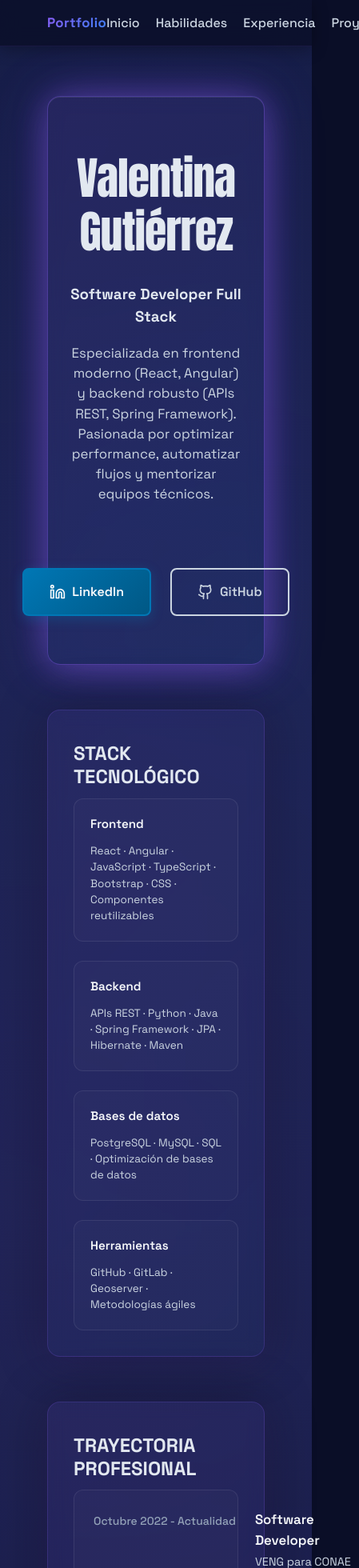
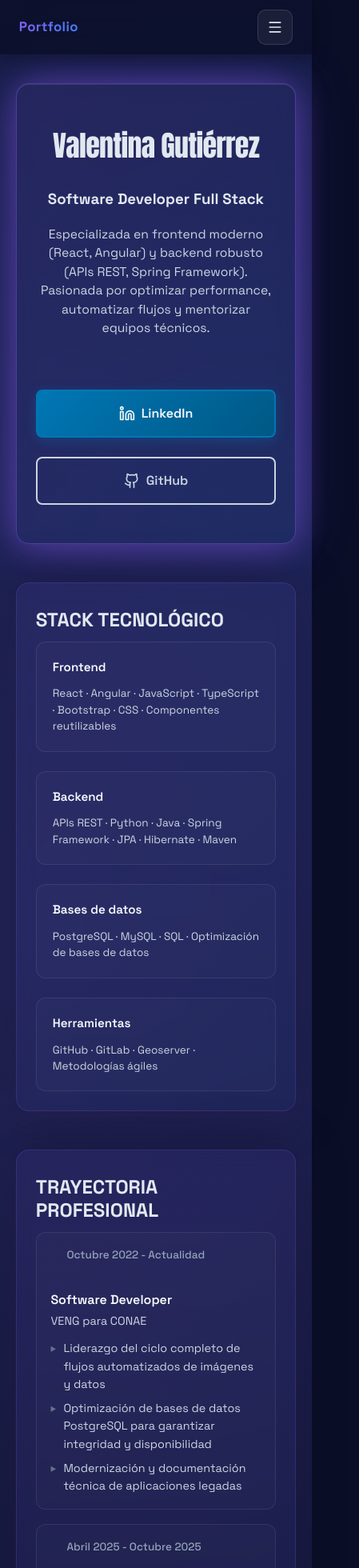
Before and after one commit to vgutierrezz/MyPortfolio, a React (Vite) app: page / in a window 390 px wide. Shown: the top 1960 px of the page at 80% size, 449 px wide, since content can reach past the window. Built offline with nearby package versions, Linux system fonts and the light colour scheme.

Commit message:
Actualización de información

```diff
--- a/src/App.css
+++ b/src/App.css
@@ -19,6 +19,7 @@
     align-items: center;
     justify-content: space-between;
     padding: 1rem 1.5rem;
+    position: relative;
 }
 
 .navbar__brand {
@@ -35,6 +36,26 @@
     display: flex;
     align-items: center;
     gap: 1.25rem;
+}
+
+.navbar__toggle {
+    display: none;
+    align-items: center;
+    justify-content: center;
+    background: rgba(255, 255, 255, 0.06);
+    border: 1px solid rgba(255, 255, 255, 0.12);
+    color: #e2e8f0;
+    border-radius: 10px;
+    width: 44px;
+    height: 44px;
+    cursor: pointer;
+    transition: all 0.3s ease;
+}
+
+.navbar__toggle:hover {
+    background: rgba(255, 255, 255, 0.12);
+    border-color: rgba(255, 255, 255, 0.25);
+    transform: translateY(-2px);
 }
 
 .navbar__link {
@@ -139,12 +160,21 @@ main {
 }
 
 .experience-date {
-    flex-shrink: 0;
+        flex-direction: column;
+        align-items: flex-start;
+        gap: 1rem;
+        padding: 1.25rem;
     font-size: 0.875rem;
     color: #94a3b8;
     font-weight: 500;
     padding-top: 0.25rem;
+        font-size: 0.85rem;
+        padding-top: 0;
     min-width: 140px;
+
+    .experience-highlights {
+        gap: 0.65rem;
+    }
 }
 
 .experience-content {
@@ -504,6 +534,11 @@ main {
     margin: 0;
 }
 
+.contact-method--email .contact-method__content p {
+    font-size: clamp(0.78rem, 2.4vw, 0.9rem);
+    word-break: break-word;
+}
+
 
 /* Hero Section - Centered */
 
@@ -536,3 +571,148 @@ main {
     margin: 0 auto;
     margin-bottom: 3rem;
 }
+
+@media (max-width: 1100px) {
+    .navbar__inner,
+    main {
+        width: 90%;
+    }
+
+    main {
+        padding: 120px 1rem 88px;
+    }
+}
+
+@media (max-width: 920px) {
+    .navbar__inner {
+        width: 92%;
+        padding: 0.75rem 1rem;
+    }
+
+    .navbar__links {
+        position: absolute;
+        top: 100%;
+        left: 0;
+        right: 0;
+        display: none;
+        flex-direction: column;
+        align-items: flex-start;
+        gap: 0.25rem;
+        padding: 0 1.5rem 1rem;
+        background: rgba(10, 14, 39, 0.95);
+        border-bottom: 1px solid rgba(139, 92, 246, 0.2);
+    }
+
+    .navbar__links--open {
+        display: flex;
+    }
+
+    .navbar__link {
+        padding: 0.75rem 0;
+        width: 100%;
+    }
+
+    .navbar__toggle {
+        display: inline-flex;
+    }
+
+    main {
+        width: 94%;
+        padding: 112px 1rem 80px;
+        gap: 48px;
+    }
+
+    .section {
+        padding: 24px;
+    }
+
+    .experience-card {
+        flex-direction: column;
+    }
+
+    .experience-date {
+        min-width: auto;
+    }
+
+    .course-header {
+        flex-direction: column;
+        align-items: flex-start;
+    }
+
+    .contact-links {
+        flex-direction: column;
+        width: 100%;
+    }
+
+    .contact-button {
+        width: 100%;
+        justify-content: center;
+    }
+
+    .contact-methods {
+        grid-template-columns: repeat(auto-fit, minmax(220px, 1fr));
+    }
+
+    #inicio {
+        min-height: auto;
+        padding: 48px 24px !important;
+    }
+
+    #inicio h1 {
+        font-size: 2.6rem;
+    }
+
+    .lede {
+        font-size: 0.98rem;
+    }
+}
+
+@media (max-width: 620px) {
+    .navbar__inner,
+    main {
+        width: 96%;
+    }
+
+    main {
+        padding: 104px 0.75rem 72px;
+    }
+
+    .navbar__links {
+        padding: 0 1rem 0.75rem;
+    }
+
+    .skills-grid {
+        grid-template-columns: repeat(auto-fit, minmax(170px, 1fr));
+    }
+
+    .projects-list,
+    .experience-list {
+        gap: 1.1rem;
+    }
+
+    .experience-card {
+        padding: 1.1rem;
+        gap: 0.85rem;
+    }
+
+    .experience-title {
+        font-size: 1rem;
+    }
+
+    .experience-highlights li {
+        padding-left: 1rem;
+        line-height: 1.55;
+    }
+
+    #inicio h1 {
+        font-size: 2.25rem;
+    }
+
+    #inicio .lede {
+        margin-bottom: 2rem;
+    }
+
+    .contact-methods {
+        grid-template-columns: 1fr;
+    }
+}
--- a/src/components/Navbar.jsx
+++ b/src/components/Navbar.jsx
@@ -1,3 +1,6 @@
+import { useState } from 'react'
+import { Menu, X } from 'lucide-react'
+
 const links = [
 	{ label: 'Inicio', href: '#inicio' },
 	{ label: 'Habilidades', href: '#habilidades' },
@@ -7,16 +10,35 @@ const links = [
 ]
 
 function Navbar() {
+	const [isOpen, setIsOpen] = useState(false)
+
 	return (
 		<nav className="navbar">
 			<div className="navbar__inner">
-				<a className="navbar__brand" href="#inicio" aria-label="Ir al inicio">
+				<a className="navbar__brand" href="#inicio" aria-label="Ir al inicio" onClick={() => setIsOpen(false)}>
 					Portfolio
 				</a>
 
-				<div className="navbar__links" role="list">
+				<button
+					type="button"
+					className="navbar__toggle"
+					onClick={() => setIsOpen((prev) => !prev)}
+					aria-expanded={isOpen}
+					aria-controls="primary-navigation"
+					aria-label="Abrir o cerrar menú"
+				>
+					{isOpen ? <X size={20} /> : <Menu size={20} />}
+				</button>
+
+				<div id="primary-navigation" className={`navbar__links ${isOpen ? 'navbar__links--open' : ''}`} role="list">
 					{links.map((link) => (
-						<a key={link.href} className="navbar__link" href={link.href} role="listitem">
+						<a
+							key={link.href}
+							className="navbar__link"
+							href={link.href}
+							role="listitem"
+							onClick={() => setIsOpen(false)}
+						>
 							{link.label}
 						</a>
 					))}
--- a/src/sections/Contact.jsx
+++ b/src/sections/Contact.jsx
@@ -28,7 +28,7 @@ function Contact() {
 	return (
 		<section id="contacto" className="section">
 			<h2>CONTACTO</h2>
-      <p>Crees que podemos trabajar juntos? Contáctame y coordinemos una llamada.</p>
+      <p>¿Crees que podemos trabajar juntos? Contáctame y coordinemos una llamada.</p>
       <div className="contact-methods">
         {contactMethods.map((method, index) => {
           const Icon = method.icon
```
